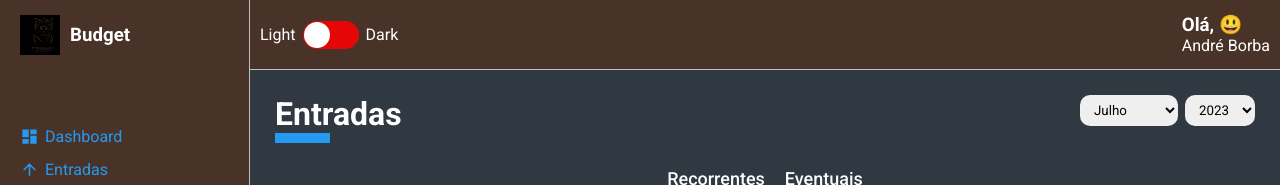
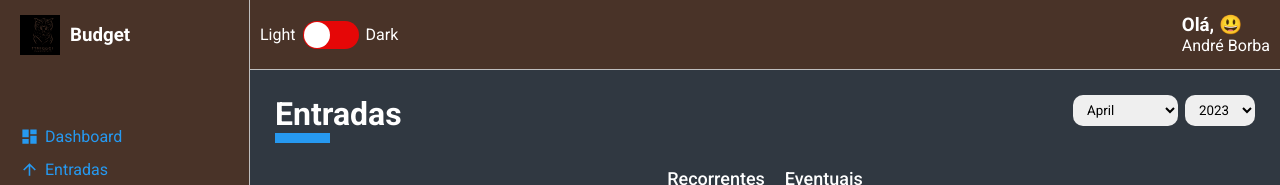
Before and after one commit to AF2B/budget, a React (Create React App) app: page /list/entry-balance in a window 1280 px wide. Shown: the top 185 px of the page. Built offline with nearby package versions, Linux system fonts and the light colour scheme.

Commit message:
feat(list): months dinamically

```diff
--- a/src/pages/List/index.tsx
+++ b/src/pages/List/index.tsx
@@ -8,6 +8,7 @@ import expenses from '../../repositories/expenses';
 import gains from '../../repositories/gains';
 import formatCurrency from '../../utils/formatCurrency';
 import formatDate from '../../utils/formatDate';
+import listOfMonths from '../../utils/months';
 import { Container, Content, Filters } from './styles';
 
 interface IRouteParams {
@@ -44,20 +45,15 @@ const List: React.FC<IRouteParams> = () => {
     return type === 'entry-balance' ? gains : expenses;
   }, [type]);
 
-  const months = [
-    {
-      value: 7,
-      label: 'Julho'
-    },
-    {
-      value: 8,
-      label: 'Agosto'
-    },
-    {
-      value: 9,
-      label: 'Setembro'
-    }
-  ]
+  const month = useMemo(() => {
+    return listOfMonths.map((month, index) => {
+      return {
+        value: index + 1,
+        label: month
+      }
+    });
+
+  },[listData]);
 
   const years = useMemo(() => {
     let uniqueYears: number[] = [];
@@ -77,7 +73,7 @@ const List: React.FC<IRouteParams> = () => {
         label: year
       }
     });
-  },[listData]);
+  },[]);
 
  useEffect(() => {
   const formattedData = listData
@@ -99,7 +95,7 @@ const List: React.FC<IRouteParams> = () => {
   return (
     <Container>
       <ContentHeader title={title} lineColor={lineColor}>
-        <SelectInput options={months} onChange={event => setMonthSelected(event.target.value)} defaultValue={monthSelected}/>
+        <SelectInput options={month} onChange={event => setMonthSelected(event.target.value)} defaultValue={monthSelected}/>
         <SelectInput options={years} onChange={event => setYearSelected(event.target.value)} defaultValue={yearSelected}/>
       </ContentHeader>
       <Filters>
--- /dev/null
+++ b/src/utils/months.ts
@@ -0,0 +1,14 @@
+export default [
+  'January',
+  'February',
+  'March',
+  'April',
+  'May',
+  'June',
+  'July',
+  'August',
+  'September',
+  'October',
+  'November',
+  'December',
+]
```
